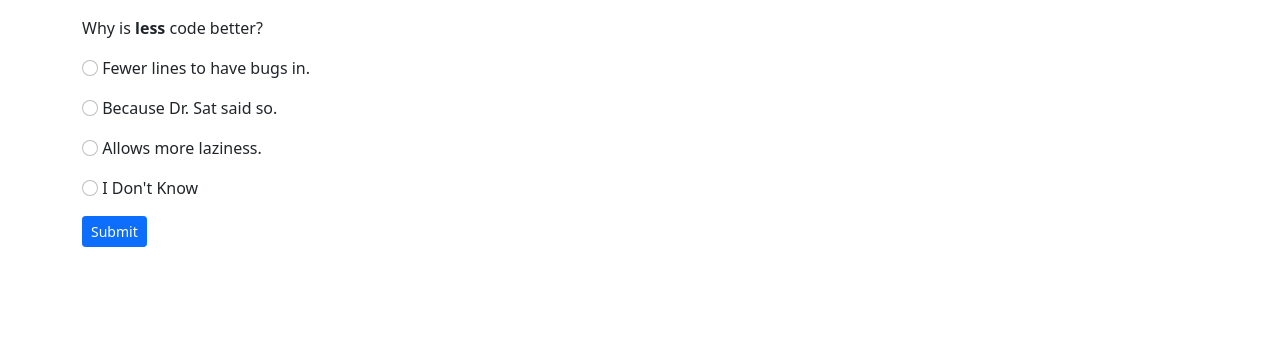
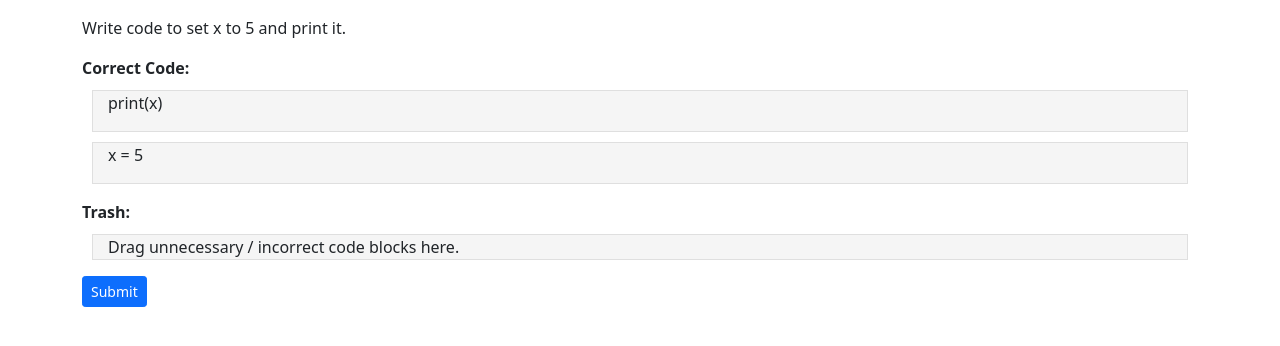
Before and after one commit to SatGarcia/spaced-cadet, a Flask app: page /test in a window 1280 px wide. Shown: the part 68-414 px from the top of the page. Run offline with Flask 2, Linux system fonts and the light colour scheme; a user stored in the database is signed in; data comes from the database, SQL or seed files in the repository; tables that the repository leaves empty hold one stand-in row (values such as "Sample post"); some libraries are stand-ins or nearby versions.

Commit message:
code jumble problem model and html template added; submission doesn't work yet

```diff
--- a/app/__init__.py
+++ b/app/__init__.py
@@ -75,18 +75,27 @@ def create_app(test_config=None):
         o2 = db_models.AnswerOption(text="Because Dr. Sat said so.")
         o3 = db_models.AnswerOption(text="Allows more laziness.")
 
+        q4 = db_models.CodeJumbleQuestion(prompt="Write code to set x to 5 and print it.")
+        b1 = db_models.JumbleBlock(code="print(x)", correct_index=1, correct_indent=0)
+        b2 = db_models.JumbleBlock(code="x = 5", correct_index=0, correct_indent=0)
+
         db.session.add(q1)
         db.session.add(q2)
         db.session.add(q3)
+        db.session.add(q4)
         q3.options.append(o1)
         q3.options.append(o2)
         q3.options.append(o3)
+        q4.blocks.append(b1)
+        q4.blocks.append(b2)
         lo.questions.append(q1)
         lo.questions.append(q2)
         lo.questions.append(q3)
+        lo.questions.append(q4)
         section.questions.append(q1)
         section.questions.append(q2)
         section.questions.append(q3)
+        section.questions.append(q4)
         db.session.commit()
 
         for q in db_models.Question.query:
--- a/app/static/css/pygments.css
+++ b/app/static/css/pygments.css
@@ -72,5 +72,23 @@ span.linenos.special { color: #000000; background-color: #ffffc0; padding-left:
 .codehilite .vi { color: #3333BB } /* Name.Variable.Instance */
 .codehilite .vm { color: #996633 } /* Name.Variable.Magic */
 .codehilite .il { color: #0000DD; font-weight: bold } /* Literal.Number.Integer.Long */
+
 td.code { border-left:2px solid gray; padding-left: 7px}
 div.arithmatex { padding-left: 20px }
+
+
+.jumble li {
+  margin: 10px;
+  padding-left: 15px;
+  border: 1px solid #dfdfdf;
+  background: #f5f5f5;
+}
+
+.jumble li.hint {
+  border: 1px solid #ffc49a;
+  background: #feffb4;
+}
+.jumble li.active {
+  border: 1px solid #ffa5a5;
+  background: #ffe7e7;
+}
--- /dev/null
+++ b/app/static/js/code-jumble.js
@@ -0,0 +1,119 @@
+function initialize_jumble (used_blocks, trashed_blocks) {
+	//used_blocks.classList.add("jumble");
+	//trashed_blocks.classList.add("jumble");
+	let used_items = used_blocks.getElementsByTagName("li");
+	let trashed_items = trashed_blocks.getElementsByTagName("li");
+	let arr1 = Array.from(used_items)
+	let arr2 = Array.from(trashed_items)
+	let items = arr1.concat(arr2);
+
+	//console.log(used_items);
+	//console.log(trashed_items);
+
+	let selected = null;
+
+	for (let item of items) {
+		//console.log(item);
+		//console.log(item.childElementCount);
+
+		item.setAttribute("indent-level", 0);
+
+		if (item.parentNode == used_blocks) {
+			// list 1 items will be draggable and indentable
+			item.draggable = true;
+
+			item.onclick = () => {
+				if (item.getAttribute("indent-level") == 0) {
+					item.setAttribute("indent-level", 1);
+				}
+				else {
+					item.setAttribute("indent-level", 0);
+				}
+
+				// FIXME: 15 should be based on initial amount of padding
+				padding_amount = (item.getAttribute("indent-level") * 20) + 15;
+
+				item.style.paddingLeft = padding_amount + "px";
+			};
+		}
+
+		// (B2) DRAG START - YELLOW HIGHLIGHT DROPZONES
+		item.ondragstart = (ev) => {
+			selected = item;
+			for (let it of items) {
+				if (it != selected) { it.classList.add("hint"); }
+			}
+		};
+
+		// (B3) DRAG ENTER - RED HIGHLIGHT DROPZONE
+		item.ondragenter = (ev) => {
+			if (item != selected) { item.classList.add("active"); }
+		};
+
+		// (B4) DRAG LEAVE - REMOVE RED HIGHLIGHT
+		item.ondragleave = () => {
+			item.classList.remove("active");
+		};
+
+		// (B5) DRAG END - REMOVE ALL HIGHLIGHTS
+		item.ondragend = () => { for (let it of items) {
+			it.classList.remove("hint");
+			it.classList.remove("active");
+		}};
+
+		// (B6) DRAG OVER - PREVENT THE DEFAULT "DROP", SO WE CAN DO OUR OWN
+		item.ondragover = (evt) => { evt.preventDefault(); };
+
+		// (B7) ON DROP - DO SOMETHING
+		item.ondrop = (evt) => {
+			evt.preventDefault();
+
+			// If we drop it in the original place, there is nothing to do
+			if (item != selected) {
+
+				// if we're dragging this from the other list, insert it
+				// before this item
+				if (item.parentNode != selected.parentNode) {
+					item.parentNode.insertBefore(selected, item);
+
+					//console.log(used_items);
+					//console.log(trashed_items);
+				}
+				else {
+					// they are in the same list, so where to insert depends
+					// on their initial relative positions.
+
+					let list_items = null;
+
+					if (selected.parentNode == used_blocks) {
+						list_items = used_items;
+					}
+					else {
+						list_items = trashed_items;
+					}
+
+					let current_position = 0, new_position = 0;
+
+					// Look for the current and new position for the item
+					for (let it = 0; it < list_items.length; it++) {
+						if (selected == list_items[it]) {
+							//console.log("found selected at " + it);
+							current_position = it;
+						}
+						if (item == list_items[it]) {
+							new_position = it;
+						}
+					}
+					//console.log("moving from " + current_position + " to " + new_position);
+
+					if (current_position < new_position) {
+						item.parentNode.insertBefore(selected, item.nextSibling);
+					}
+					else {
+						item.parentNode.insertBefore(selected, item);
+					}
+				}
+			}
+		};
+	}
+}
--- /dev/null
+++ b/app/templates/test_code_jumble.html
@@ -0,0 +1,35 @@
+{% extends "base.html" %}
+{% import 'forms.html' as forms %}
+
+{% block body %}
+    <div class="container pt-3">
+        {{ prompt }}
+
+		<form method="POST" action="{{ url_for('user_views.test_code_jumble') }}">
+			{{ form.csrf_token }}
+			{{ form.question_id }}
+			{{ form.response }}
+
+            <strong>Correct Code:</strong>
+            <ul id="jumbley" class="list-unstyled jumble">
+                {% for block in code_blocks %}
+                    <li> {{ block }} </li>
+                {% endfor %}
+            </ul>
+
+            <strong>Trash:</strong>
+            <ul id="jumble-trash" class="list-unstyled jumble">
+                <li>Drag unnecessary / incorrect code blocks here.</li>
+            </ul>
+
+			{{ form.submit(class_="btn btn-primary btn-sm") }}
+		</form>
+    </div>
+
+    <script src="{{ url_for('static', filename='js/code-jumble.js') }}"></script>
+    <script>
+        window.addEventListener("DOMContentLoaded", () => {
+            initialize_jumble(document.getElementById("jumbley"), document.getElementById("jumble-trash"));
+        });
+    </script>
+{% endblock %}
--- a/app/user_views.py
+++ b/app/user_views.py
@@ -238,6 +238,11 @@ def test_short_answer():
                            prompt=Markup(prompt_html))
 
 
+@user_views.route('/test/code-jumble', methods=['POST'])
+@login_required
+def test_code_jumble():
+    return "FIXME"
+
 @user_views.route('/test', methods=['GET', 'POST'])
 @login_required
 def test():
@@ -298,6 +303,17 @@ def test():
                                page_title="Cadet Test",
                                form=form,
                                prompt=Markup(prompt_html))
+
+    elif question.type == QuestionType.CODE_JUMBLE:
+        form = CodeJumbleForm(question_id=question.id, response="")
+        prompt_html = markdown_to_html(question.prompt)
+        code_blocks = [Markup(markdown_to_html(b.code)) for b in question.blocks]
+
+        return render_template("test_code_jumble.html",
+                               page_title="Cadet Test",
+                               form=form,
+                               prompt=Markup(prompt_html),
+                               code_blocks=code_blocks)
     else:
         return "UNSUPPORTED QUESTION TYPE"
 
@@ -341,6 +357,11 @@ class ShortAnswerForm(FlaskForm):
     no_answer = SubmitField("I Don't Know")
     submit = SubmitField("Submit")
 
+class CodeJumbleForm(FlaskForm):
+    question_id = HiddenField("Question ID")
+    response = HiddenField("Ordered Code")
+    submit = SubmitField("Submit")
+
 
 class MultipleChoiceForm(FlaskForm):
     question_id = HiddenField("Question ID")
```
Also changed, not shown: app/db_models.py (+44 -1 lines), 1 other file.
